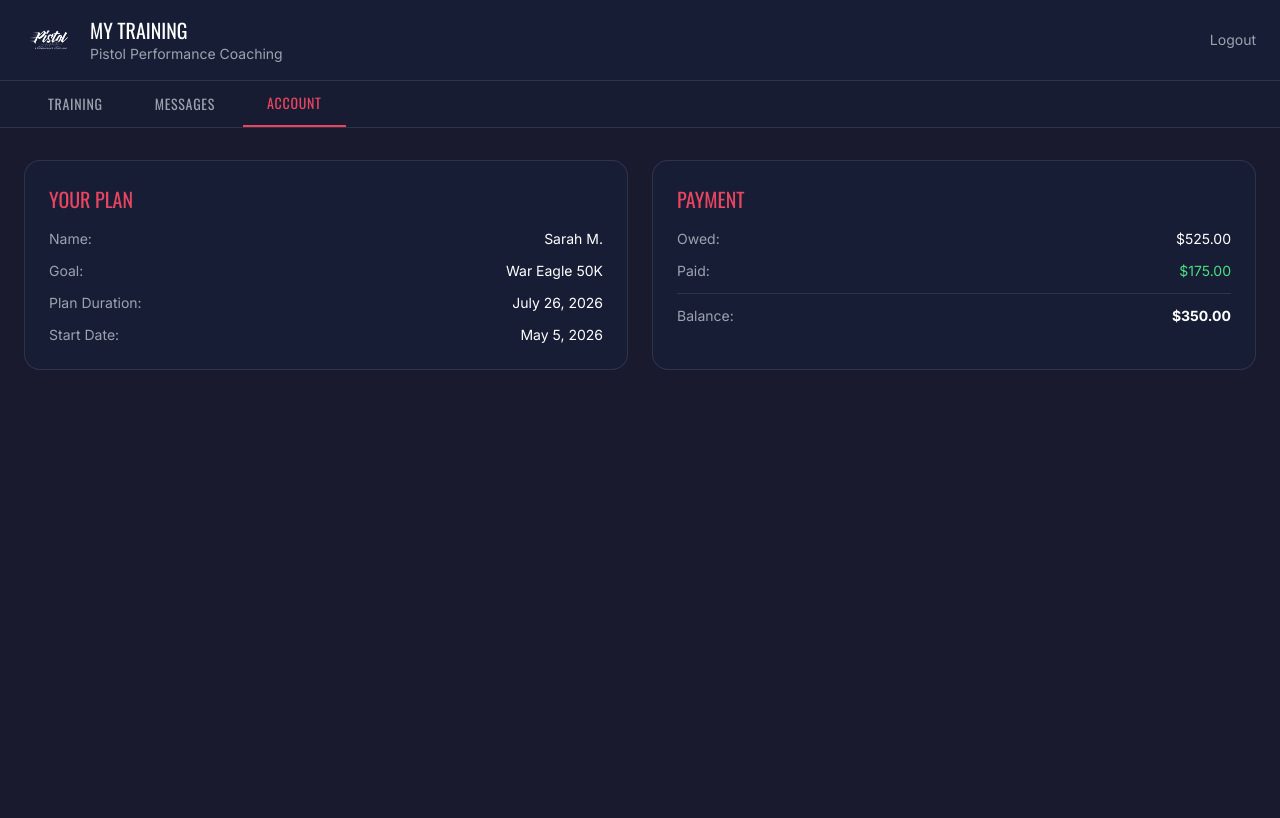
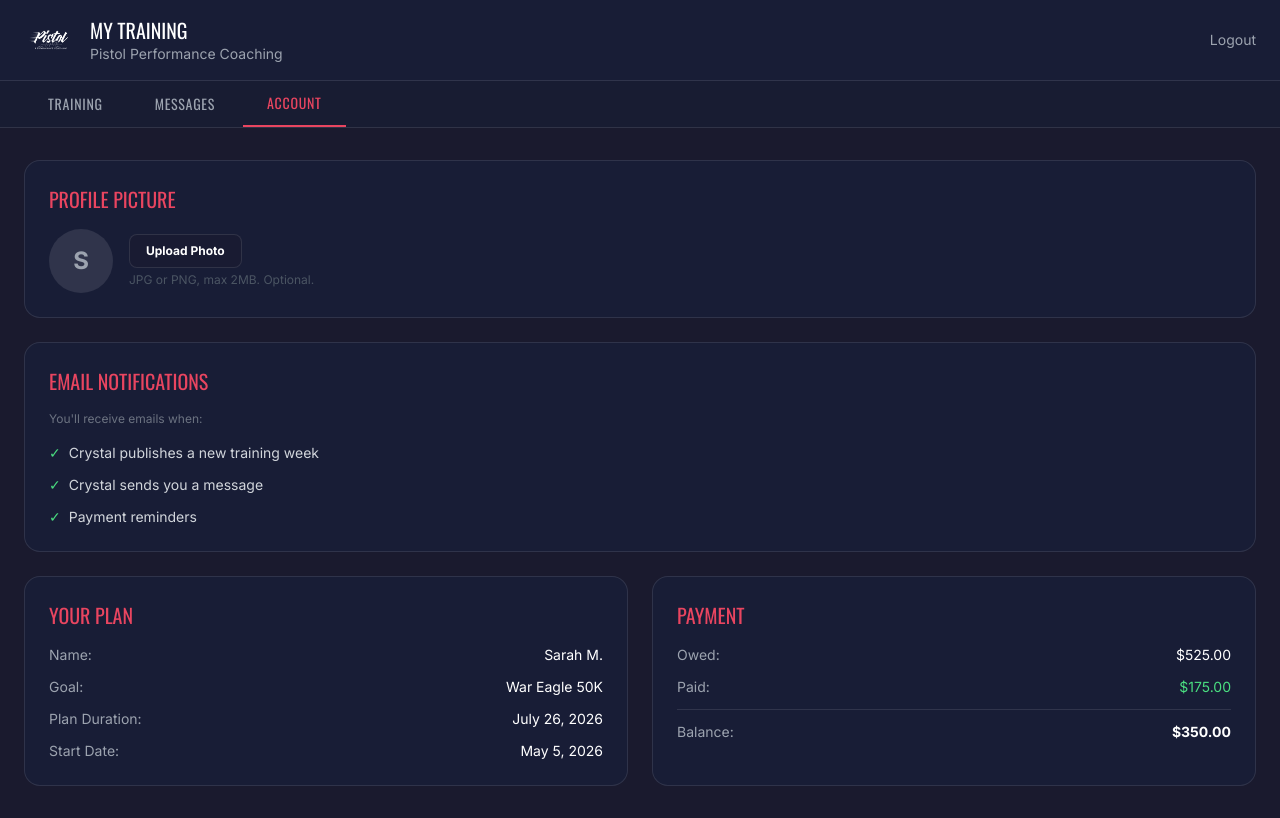
Before and after one commit to cvinirwin9455/crystalpiston, a Next.js app: page /dashboard in a window 1280 px wide. Both pictures are taken after a click on the button "ACCOUNT". Built offline with nearby package versions, Linux system fonts and the light colour scheme.

Commit message:
Lock past weeks, chat thread for admin messages, profile pic upload, bi-directional email notifications
Co-authored-by: cvinirwin9455 <179919834+cvinirwin9455@users.noreply.github.com>

```diff
--- a/src/app/admin/page.tsx
+++ b/src/app/admin/page.tsx
@@ -6,7 +6,7 @@ import Image from "next/image";
 type WorkoutLog = { rpe: string; stress: string; notes: string; energy: string; motivation: string; sleep: string; strength: string; recovery: string; mood: string; hunger: string; actualMiles?: string; actualPace?: string; onPeriod?: string; };
 type WorkoutDay = { id: string; day: string; date: string; type: "run" | "cross" | "rest"; trainingType: string; title: string; miles: number | null; description: string; paceTarget?: string; location?: string; coachNotes?: string; completed: boolean; log?: WorkoutLog; };
 type WeekData = { weekId: string; label: string; dateRange: string; focus: string; coachMessage: string; status: "published" | "draft"; workouts: WorkoutDay[]; };
-type CoachMessage = { id: string; date: string; message: string; };
+type CoachMessage = { id: string; date: string; from: string; message: string; };
 type Client = { id: string; name: string; email: string; gender: "female" | "male"; goal: string; startDate: string; planDuration: string; owed: number; paid: number; status: "active" | "archived"; weeks: WeekData[]; messages: CoachMessage[]; };
 
 export default function AdminPage() {
@@ -226,7 +226,8 @@ export default function AdminPage() {
                     <p className="text-gray-400 text-xs">{selectedWeek?.dateRange} &mdash; {selectedWeek?.focus}</p>
                   </div>
                   <div className="flex items-center gap-2">
-                    <button onClick={() => setEditingWeek(!editingWeek)} className="text-accent text-xs hover:underline">{editingWeek ? "Cancel Edit" : "Edit Week"}</button>
+                    {selectedWeekIndex === 0 && <button onClick={() => setEditingWeek(!editingWeek)} className="text-accent text-xs hover:underline">{editingWeek ? "Cancel Edit" : "Edit Week"}</button>}
+                    {selectedWeekIndex > 0 && <span className="text-gray-600 text-xs italic">Past weeks are locked</span>}
                     <button onClick={() => setSelectedWeekIndex(Math.max(selectedWeekIndex - 1, 0))} disabled={selectedWeekIndex <= 0} className="text-gray-400 hover:text-white disabled:opacity-30"><svg className="w-5 h-5" fill="none" stroke="currentColor" viewBox="0 0 24 24"><path strokeLinecap="round" strokeLinejoin="round" strokeWidth={2} d="M9 5l7 7-7 7" /></svg></button>
                   </div>
                 </div>
@@ -407,19 +408,42 @@ export default function AdminPage() {
               </div>
             )}
 
-            {/* MESSAGES */}
+            {/* MESSAGES - full chat thread like client sees */}
             {clientTab === "messages" && (
               <div className="space-y-4">
                 <div className="bg-gold/5 border border-gold/20 rounded-xl p-4">
-                  {!showMessageForm ? <div className="flex items-center justify-between"><p className="text-gold text-xs font-heading uppercase">Message {selectedClientData.name.split(" ")[0]}</p><button onClick={() => setShowMessageForm(true)} className="text-accent text-xs hover:underline">+ New Message</button></div> : <div className="space-y-3"><textarea value={newMessage} onChange={(e) => setNewMessage(e.target.value)} className="w-full bg-primary/50 border border-white/10 rounded-lg px-3 py-2 text-white text-sm focus:outline-none focus:border-accent resize-none" rows={3} placeholder="Write message..." /><div className="flex gap-3"><button className="bg-accent text-white font-bold py-2 px-4 rounded-lg text-sm">Send</button><button onClick={() => { setShowMessageForm(false); setNewMessage(""); }} className="text-gray-400 text-sm">Cancel</button></div></div>}
+                  {!showMessageForm ? <div className="flex items-center justify-between"><p className="text-gold text-xs font-heading uppercase">Message {selectedClientData.name.split(" ")[0]}</p><button onClick={() => setShowMessageForm(true)} className="text-accent text-xs hover:underline">+ New Message</button></div> : <div className="space-y-3"><textarea value={newMessage} onChange={(e) => setNewMessage(e.target.value)} className="w-full bg-primary/50 border border-white/10 rounded-lg px-3 py-2 text-white text-sm focus:outline-none focus:border-accent resize-none" rows={3} placeholder="Write message..." /><div className="flex gap-3"><button className="bg-accent text-white font-bold py-2 px-4 rounded-lg text-sm">Send</button><button onClick={() => { setShowMessageForm(false); setNewMessage(""); }} className="text-gray-400 text-sm">Cancel</button></div><p className="text-gray-600 text-xs">Client will receive an email notification</p></div>}
                 </div>
-                {clientMessages.length > 0 && <div className="space-y-3"><div className="flex items-center justify-between"><p className="text-gray-400 text-xs font-heading uppercase">History</p><div className="flex gap-2"><button onClick={() => setMessageIndex(Math.max(0, messageIndex - 1))} disabled={messageIndex <= 0} className="text-gray-400 disabled:opacity-30"><svg className="w-4 h-4" fill="none" stroke="currentColor" viewBox="0 0 24 24"><path strokeLinecap="round" strokeLinejoin="round" strokeWidth={2} d="M15 19l-7-7 7-7" /></svg></button><span className="text-gray-500 text-xs">{messageIndex + 1}/{clientMessages.length}</span><button onClick={() => setMessageIndex(Math.min(clientMessages.length - 1, messageIndex + 1))} disabled={messageIndex >= clientMessages.length - 1} className="text-gray-400 disabled:opacity-30"><svg className="w-4 h-4" fill="none" stroke="currentColor" viewBox="0 0 24 24"><path strokeLinecap="round" strokeLinejoin="round" strokeWidth={2} d="M9 5l7 7-7 7" /></svg></button></div></div><div className="bg-primary/30 border border-white/5 rounded-xl p-4"><p className="text-gray-500 text-xs mb-1">{clientMessages[messageIndex]?.date}</p><p className="text-gray-300 text-sm">{clientMessages[messageIndex]?.message}</p></div></div>}
+                {/* Chat thread - same view as client sees */}
+                <div className="space-y-3">
+                  {clientMessages.map((msg) => (
+                    <div key={msg.id} className={`flex ${msg.from === "client" ? "justify-start" : "justify-end"}`}>
+                      <div className={`max-w-[80%] rounded-2xl p-4 ${msg.from === "client" ? "bg-secondary/50 border border-white/10" : "bg-accent/10 border border-accent/30"}`}>
+                        <div className="flex items-center gap-2 mb-1"><span className={`text-xs font-heading uppercase ${msg.from === "client" ? "text-white" : "text-accent"}`}>{msg.from === "client" ? selectedClientData.name.split(" ")[0] : "You"}</span><span className="text-gray-500 text-xs">{msg.date}</span></div>
+                        <p className="text-gray-300 text-sm">{msg.message}</p>
+                      </div>
+                    </div>
+                  ))}
+                  {clientMessages.length === 0 && <p className="text-gray-500 text-center py-8 text-sm">No messages yet. Start the conversation!</p>}
+                </div>
               </div>
             )}
 
             {/* ACCOUNT */}
             {clientTab === "account" && (
               <div className="space-y-6">
+                {/* Profile Picture */}
+                <div className="bg-primary/30 border border-white/5 rounded-xl p-5">
+                  <h4 className="text-gray-400 text-xs font-heading uppercase mb-4">Profile Picture</h4>
+                  <div className="flex items-center gap-4">
+                    <div className="w-16 h-16 rounded-full bg-white/10 flex items-center justify-center text-2xl font-bold text-gray-400">{selectedClientData.name.charAt(0)}</div>
+                    <div>
+                      <button className="bg-primary/50 border border-white/10 hover:border-accent text-white text-xs font-bold py-2 px-4 rounded-lg transition-colors">Upload Photo</button>
+                      <p className="text-gray-600 text-xs mt-1">JPG or PNG, max 2MB. Optional.</p>
+                    </div>
+                  </div>
+                </div>
+
                 <div className="bg-primary/30 border border-white/5 rounded-xl p-5">
                   <h4 className="text-gray-400 text-xs font-heading uppercase mb-4">Client Details</h4>
                   <div className="grid md:grid-cols-4 gap-4 mb-4">
--- a/src/app/dashboard/page.tsx
+++ b/src/app/dashboard/page.tsx
@@ -337,9 +337,33 @@ export default function DashboardPage() {
 
         {/* ACCOUNT TAB */}
         {activeTab === "account" && (
-          <div className="grid md:grid-cols-2 gap-6">
+          <div className="space-y-6">
+            {/* Profile Picture */}
             <div className="bg-secondary/50 border border-white/10 rounded-2xl p-6">
-              <h2 className="font-heading text-xl uppercase text-accent mb-4">Your Plan</h2>
+              <h2 className="font-heading text-xl uppercase text-accent mb-4">Profile Picture</h2>
+              <div className="flex items-center gap-4">
+                <div className="w-16 h-16 rounded-full bg-white/10 flex items-center justify-center text-2xl font-bold text-gray-400">{clientInfo.name.charAt(0)}</div>
+                <div>
+                  <button className="bg-primary/50 border border-white/10 hover:border-accent text-white text-xs font-bold py-2 px-4 rounded-lg transition-colors">Upload Photo</button>
+                  <p className="text-gray-600 text-xs mt-1">JPG or PNG, max 2MB. Optional.</p>
+                </div>
+              </div>
+            </div>
+
+            {/* Email Notifications for Client */}
+            <div className="bg-secondary/50 border border-white/10 rounded-2xl p-6">
+              <h2 className="font-heading text-xl uppercase text-accent mb-4">Email Notifications</h2>
+              <p className="text-gray-500 text-xs mb-4">You&apos;ll receive emails when:</p>
+              <div className="space-y-3 text-sm text-gray-300">
+                <div className="flex items-center gap-2"><span className="text-green-400">&#10003;</span>Crystal publishes a new training week</div>
+                <div className="flex items-center gap-2"><span className="text-green-400">&#10003;</span>Crystal sends you a message</div>
+                <div className="flex items-center gap-2"><span className="text-green-400">&#10003;</span>Payment reminders</div>
+              </div>
+            </div>
+
+            <div className="grid md:grid-cols-2 gap-6">
+              <div className="bg-secondary/50 border border-white/10 rounded-2xl p-6">
+                <h2 className="font-heading text-xl uppercase text-accent mb-4">Your Plan</h2>
               <div className="space-y-3 text-sm">
                 <div className="flex justify-between"><span className="text-gray-400">Name:</span><span className="text-white">{clientInfo.name}</span></div>
                 <div className="flex justify-between"><span className="text-gray-400">Goal:</span><span className="text-white">{clientInfo.goal}</span></div>
@@ -355,6 +379,7 @@ export default function DashboardPage() {
                 <div className="flex justify-between border-t border-white/10 pt-3"><span className="text-gray-400">Balance:</span><span className="text-white font-bold">${clientInfo.balance.toFixed(2)}</span></div>
               </div>
             </div>
+            </div>
           </div>
         )}
       </main>
```
